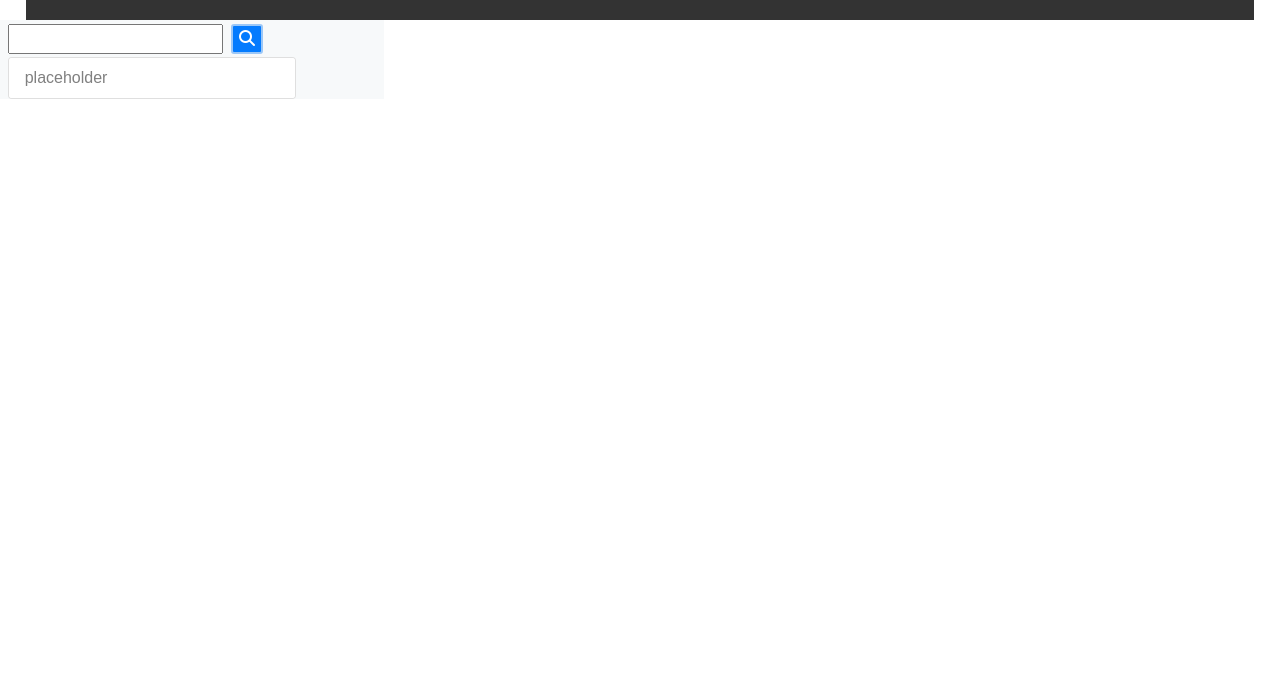
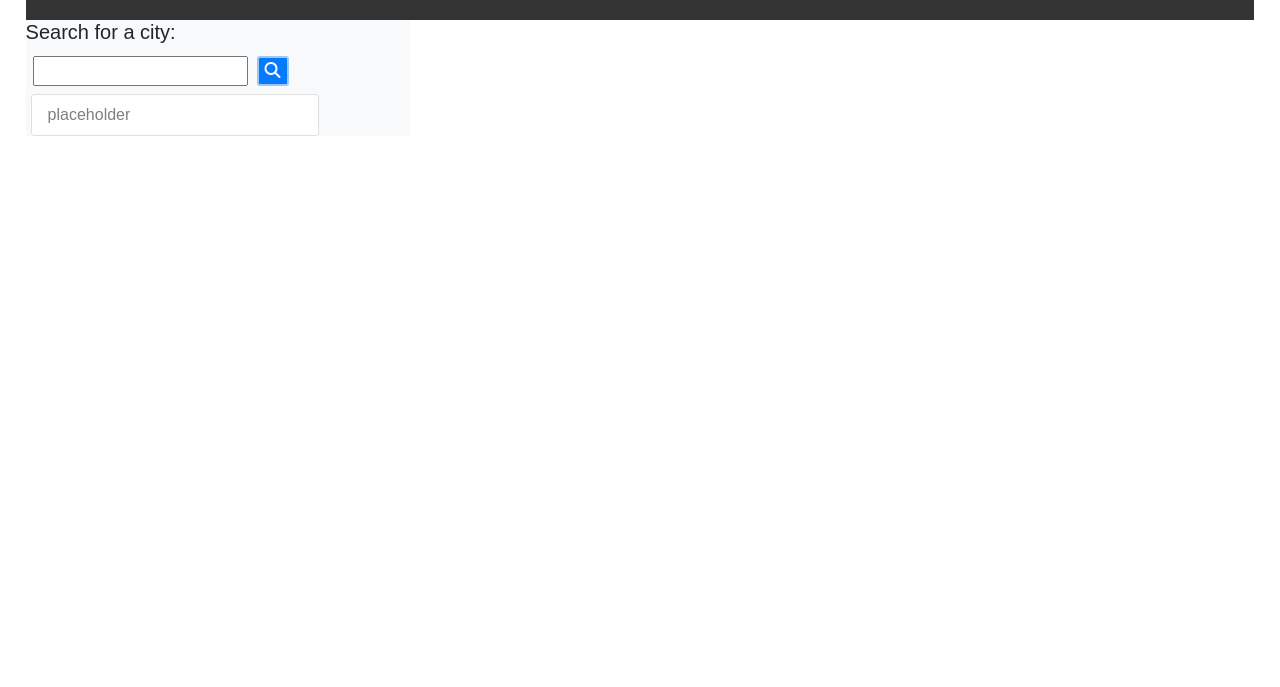
Before and after one commit to jyc5331/weather-api, a plain HTML site: page index.html in a window 1280 px wide. Shown: the part 113-800 px from the top of the page. Drawn offline with nearby package versions, Linux system fonts and the light colour scheme.

Commit message:
further styling on city search cards and nav h5 added

```diff
--- a/assets/style.css
+++ b/assets/style.css
@@ -17,6 +17,7 @@ nav {
   background: #f7f9fa;
   max-width: 30%;
   min-width: fit-content;
+  margin-left: 2%;
 }
 
 #city-input {
@@ -32,6 +33,6 @@ nav {
 }
 
 .card {
-  margin-left: 2%;
+  margin: 5px;
   color: gray;
 }
--- a/index.html
+++ b/index.html
@@ -26,6 +26,7 @@
     </header>
     <!--nav bar-->
     <nav>
+        <h5> Search for a city:</h3>
         <!--search button-->
         <div>
             <input id=city-input> </input> <button id=search-button> <i class="fas fa-search"></i></button>
```
